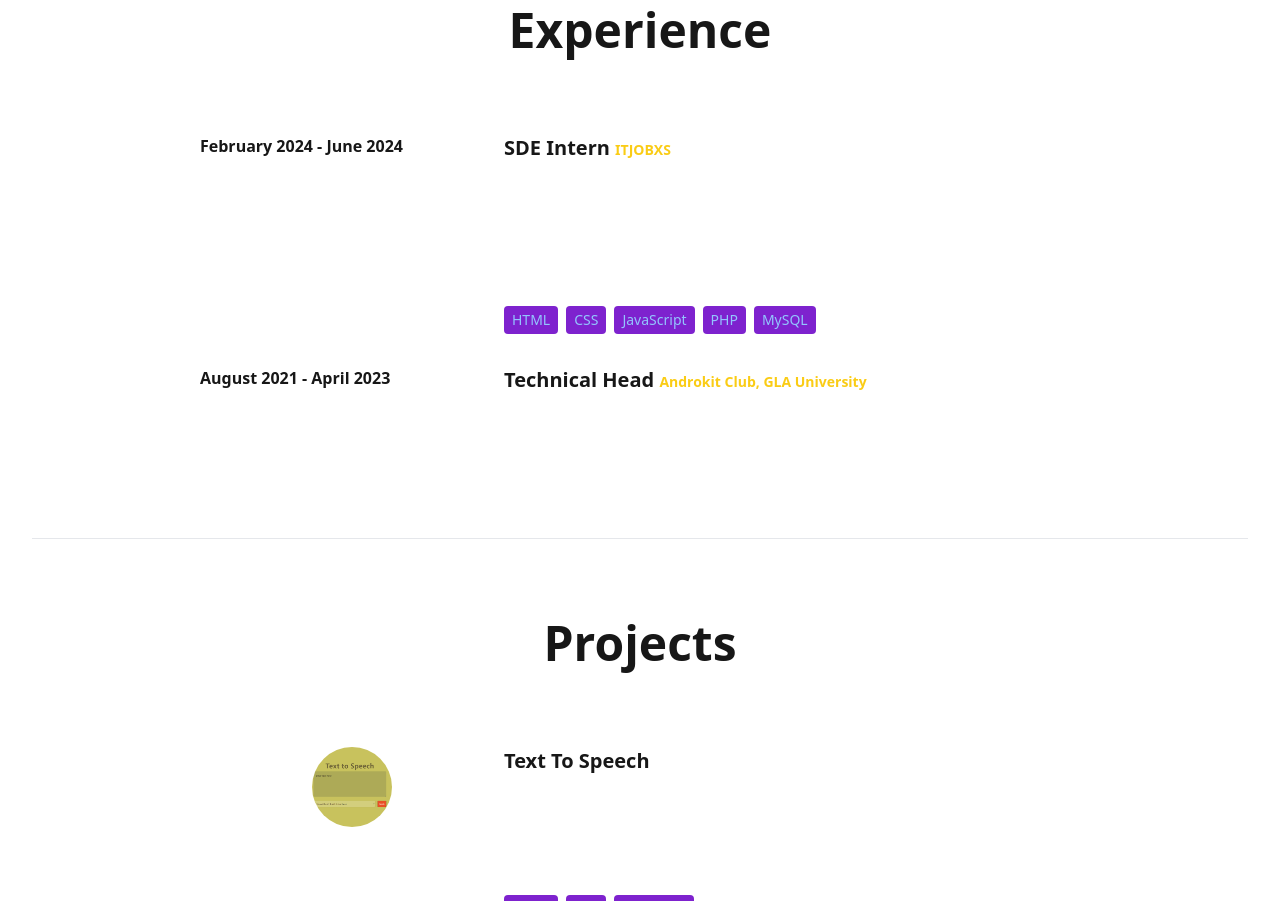
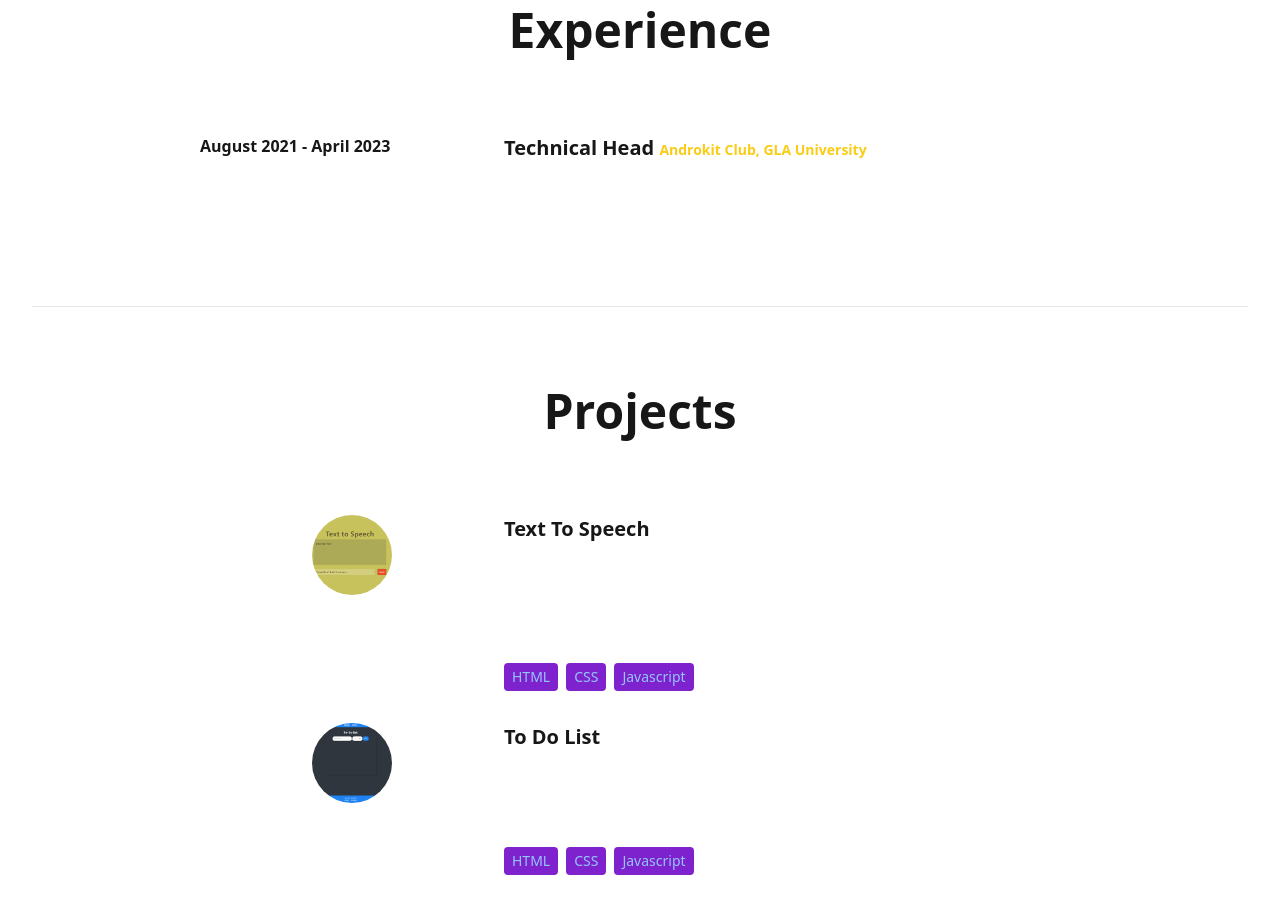
Before and after one commit to purookulsh13/Portfolio, a React (Vite) app: page / in a window 1280 px wide. Shown: the part 1360-2261 px from the top of the page. Built offline with nearby package versions, Linux system fonts and the light colour scheme.

Commit message:
Update index.js

```diff
--- a/src/constants/index.js
+++ b/src/constants/index.js
@@ -10,13 +10,13 @@ export const HERO_CONTENT = `I am Puroo Kulshrestha, currently refining my skill
 export const ABOUT_TEXT = `I'm an enthusiastic and adaptable full stack developer passionate about crafting effective and intuitive web applications. With 5 years of industry experience, I've mastered various technologies like React, Next.js, Node.js, MySQL, PostgreSQL, and MongoDB. My journey in web development sparked from a deep curiosity about functionality, evolving into a career where I thrive on learning and embracing new obstacles. I excel in teamwork, relishing in solving intricate challenges to deliver top-notch solutions. Beyond coding, I stay active, explore fresh technologies, and contribute to open-source initiatives.`;
 
 export const EXPERIENCES = [
-    {
-      year: "February 2024 - June 2024",
-      role: "SDE Intern",
-      company: "ITJOBXS",
-      description: `Designed and developed a fully responsive web page for a section of itjobxs.com. Addressed user verification/authentication and tackled engineering challenges related to detecting and removing fake bots and posts. Integrated Recaptcha with the website, providing a Google layer of protection.`,
-      technologies: ["HTML", "CSS", "JavaScript", "PHP", "MySQL"],
-    },
+    // {
+    //   year: "February 2024 - June 2024",
+    //   role: "SDE Intern",
+    //   company: "ITJOBXS",
+    //   description: `Designed and developed a fully responsive web page for a section of itjobxs.com. Addressed user verification/authentication and tackled engineering challenges related to detecting and removing fake bots and posts. Integrated Recaptcha with the website, providing a Google layer of protection.`,
+    //   technologies: ["HTML", "CSS", "JavaScript", "PHP", "MySQL"],
+    // },
     {
       year: "August 2021 - April 2023",
       role: "Technical Head",
```
